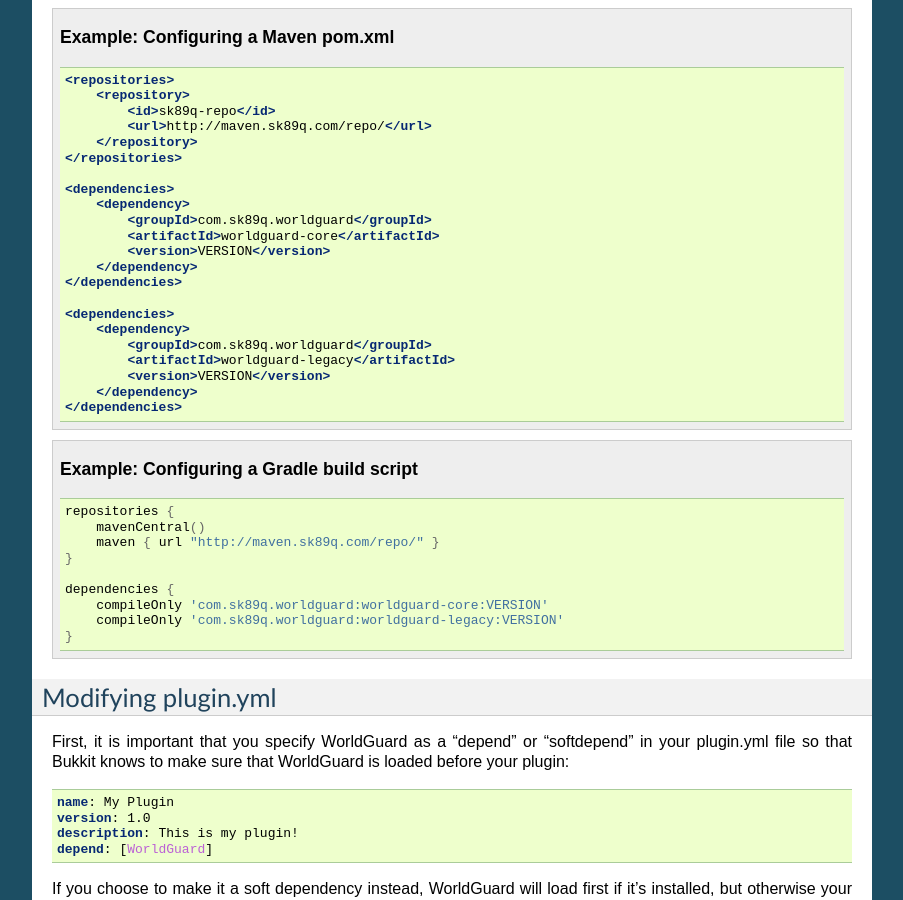
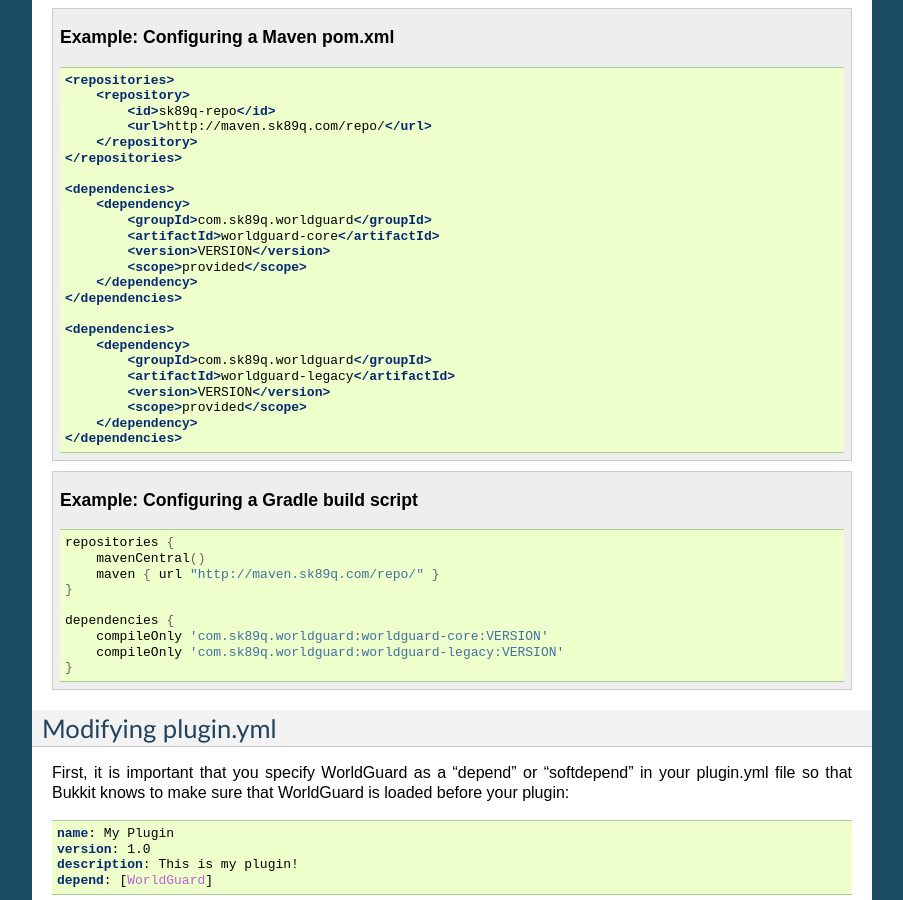
Before and after one commit to aurorasmiles/WorldGuardDocs, a Sphinx documentation site: the page built from source/developer/dependency.rst, in a window 1280 px wide and 900 px high, scrolled down 591 px. Shown: the whole window, without its empty margins (198-1101 px from the left). Built offline with Sphinx 7.4.7, drawn with Linux system fonts in a browser that asks for light colours.

Commit message:
Maven deps should be provided.
Just as gradle deps are compileOnly.

```diff
--- a/source/developer/dependency.rst
+++ b/source/developer/dependency.rst
@@ -37,6 +37,7 @@
                 <groupId>com.sk89q.worldguard</groupId>
                 <artifactId>worldguard-core</artifactId>
                 <version>VERSION</version>
+                <scope>provided</scope>
             </dependency>
         </dependencies>
 
@@ -45,6 +46,7 @@
                 <groupId>com.sk89q.worldguard</groupId>
                 <artifactId>worldguard-legacy</artifactId>
                 <version>VERSION</version>
+                <scope>provided</scope>
             </dependency>
         </dependencies>
 
```
